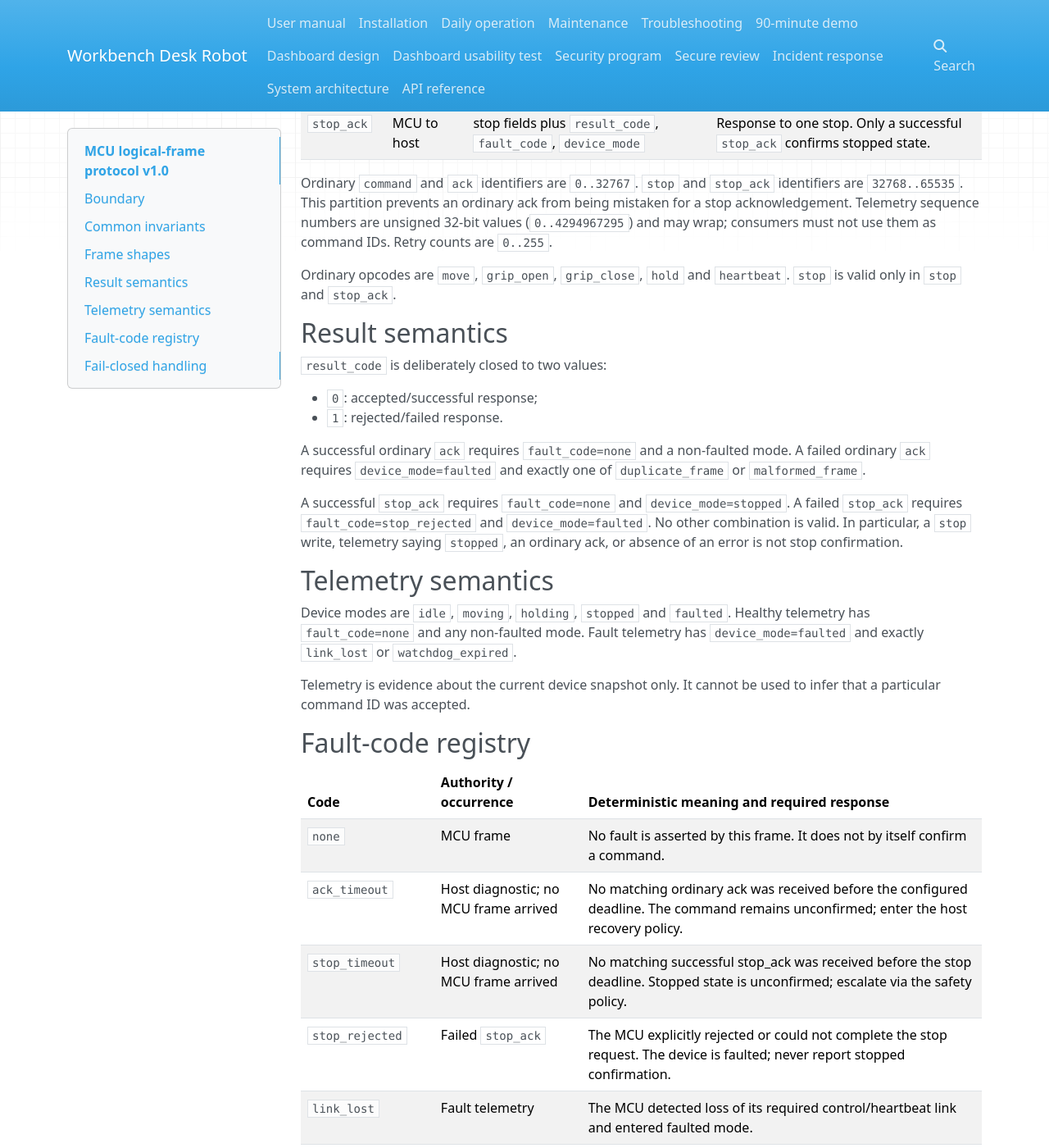
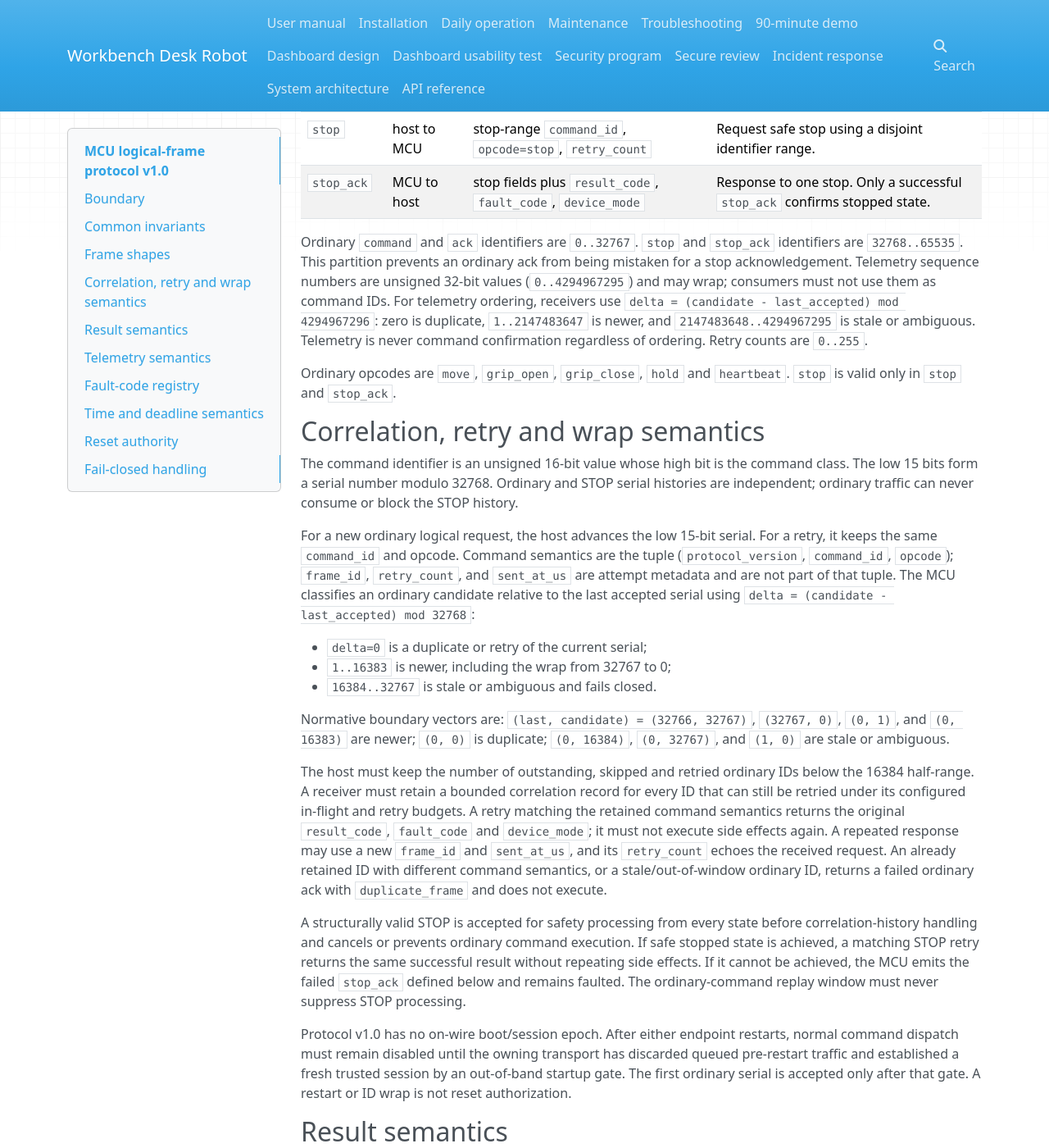
Before and after one commit to Quchaosheng/workbench-desk-robot, an MkDocs documentation site: the page built from docs/architecture/mcu-protocol-v1.md, in a window 1280 px wide and 1400 px high, scrolled down 1181 px. Shown: the whole window at 82% size. Built offline with MkDocs 1.6.1, drawn with Linux system fonts in a browser that asks for light colours; nearby versions of some CDN libraries; some of the changed text lies outside the part shown.

Commit message:
docs(contracts): freeze MCU safety semantics
Refs #44

```diff
--- a/docs/architecture/mcu-protocol-v1.md
+++ b/docs/architecture/mcu-protocol-v1.md
@@ -18,7 +18,9 @@ separate firmware-owned contract and must not be inferred from this JSON shape.
 
 The existing Virtual MCU and C HAL are affected producers/consumers and must be
 updated by their owners before they claim v1.0 wire compatibility. G1 does not
-modify firmware or robot control.
+modify firmware or robot control. The logical semantics in this document are
+the stable input to the C safety state machine (#53), strict frame codec (#54),
+watchdog/STOP timing path (#60), and deduplication implementation (#61).
 
 ## Common invariants
 
@@ -35,10 +37,11 @@ required, out-of-range integers, wall-clock timestamps and unknown enum values
 are invalid. Producers must not emit them. Consumers must reject the complete
 frame without applying a command or changing confirmed state.
 
-`frame_id` is evidence identity. `command_id` is command correlation. A new
-retry keeps the same command semantics and increments `retry_count`; it does not
-turn a write into confirmation. Telemetry has no command correlation and uses
-`sequence_no` instead.
+`frame_id` is evidence identity. `command_id` is command correlation. A
+deliberate retry keeps the same command semantics and `command_id`, increments
+`retry_count`, and uses a new `frame_id` and send timestamp. A link-level copy
+may repeat the same retry count. Neither case turns a write into confirmation.
+Telemetry has no command correlation and uses `sequence_no` instead.
 
 ## Frame shapes
 
@@ -54,10 +57,60 @@ Ordinary `command` and `ack` identifiers are `0..32767`. `stop` and
 `stop_ack` identifiers are `32768..65535`. This partition prevents an ordinary
 ack from being mistaken for a stop acknowledgement. Telemetry sequence numbers
 are unsigned 32-bit values (`0..4294967295`) and may wrap; consumers must not
-use them as command IDs. Retry counts are `0..255`.
+use them as command IDs. For telemetry ordering, receivers use
+`delta = (candidate - last_accepted) mod 4294967296`: zero is duplicate,
+`1..2147483647` is newer, and `2147483648..4294967295` is stale or ambiguous.
+Telemetry is never command confirmation regardless of ordering. Retry counts
+are `0..255`.
 
 Ordinary opcodes are `move`, `grip_open`, `grip_close`, `hold` and `heartbeat`.
 `stop` is valid only in `stop` and `stop_ack`.
+
+## Correlation, retry and wrap semantics
+
+The command identifier is an unsigned 16-bit value whose high bit is the
+command class. The low 15 bits form a serial number modulo 32768. Ordinary and
+STOP serial histories are independent; ordinary traffic can never consume or
+block the STOP history.
+
+For a new ordinary logical request, the host advances the low 15-bit serial.
+For a retry, it keeps the same `command_id` and opcode. Command semantics are
+the tuple (`protocol_version`, `command_id`, `opcode`); `frame_id`,
+`retry_count`, and `sent_at_us` are attempt metadata and are not part of that
+tuple. The MCU classifies an ordinary candidate relative to the last accepted
+serial using
+`delta = (candidate - last_accepted) mod 32768`:
+
+- `delta=0` is a duplicate or retry of the current serial;
+- `1..16383` is newer, including the wrap from 32767 to 0;
+- `16384..32767` is stale or ambiguous and fails closed.
+
+Normative boundary vectors are: `(last, candidate) = (32766, 32767)`,
+`(32767, 0)`, `(0, 1)`, and `(0, 16383)` are newer; `(0, 0)` is duplicate;
+`(0, 16384)`, `(0, 32767)`, and `(1, 0)` are stale or ambiguous.
+
+The host must keep the number of outstanding, skipped and retried ordinary IDs
+below the 16384 half-range. A receiver must retain a bounded correlation record
+for every ID that can still be retried under its configured in-flight and retry
+budgets. A retry matching the retained command semantics returns the original
+`result_code`, `fault_code` and `device_mode`; it must not execute side effects
+again. A repeated response may use a new `frame_id` and `sent_at_us`, and its
+`retry_count` echoes the received request. An already retained ID with different
+command semantics, or a stale/out-of-window ordinary ID, returns a failed
+ordinary ack with `duplicate_frame` and does not execute.
+
+A structurally valid STOP is accepted for safety processing from every state
+before correlation-history handling and cancels or prevents ordinary command
+execution. If safe stopped state is achieved, a matching STOP retry returns the
+same successful result without repeating side effects. If it cannot be
+achieved, the MCU emits the failed `stop_ack` defined below and remains faulted.
+The ordinary-command replay window must never suppress STOP processing.
+
+Protocol v1.0 has no on-wire boot/session epoch. After either endpoint restarts,
+normal command dispatch must remain disabled until the owning transport has
+discarded queued pre-restart traffic and established a fresh trusted session by
+an out-of-band startup gate. The first ordinary serial is accepted only after
+that gate. A restart or ID wrap is not reset authorization.
 
 ## Result semantics
 
@@ -94,7 +147,7 @@ to infer that a particular command ID was accepted.
 | `stop_timeout` | Host diagnostic; no MCU frame arrived | No matching successful stop_ack was received before the stop deadline. Stopped state is unconfirmed; escalate via the safety policy. |
 | `stop_rejected` | Failed `stop_ack` | The MCU explicitly rejected or could not complete the stop request. The device is faulted; never report stopped confirmation. |
 | `link_lost` | Fault telemetry | The MCU detected loss of its required control/heartbeat link and entered faulted mode. |
-| `duplicate_frame` | Failed ordinary `ack` | The ordinary command ID was already observed and was rejected as a duplicate. The receiver must not execute it again. |
+| `duplicate_frame` | Failed ordinary `ack` | The ordinary command ID is stale/out of window or conflicts with retained command semantics. The receiver must not execute it. An exact semantic retry returns the retained original result and is not this fault. |
 | `watchdog_expired` | Fault telemetry | The MCU watchdog deadline expired and the device entered faulted mode. |
 | `malformed_frame` | Failed ordinary `ack` | The MCU parsed enough correlation data to reject an otherwise invalid ordinary frame. No requested action may be assumed. |
 
@@ -102,6 +155,45 @@ to infer that a particular command ID was accepted.
 the frozen fault vocabulary but cannot appear inside a valid MCU-originated
 frame. Consumers synthesize them only after their configured host deadline. The
 deadline values themselves are deployment policy, not part of protocol v1.0.
+
+## Time and deadline semantics
+
+`sent_at_us` is read from the sender's local monotonic clock and is scoped to
+that sender's current boot. It may restart at zero after reboot. Host and MCU
+clock origins are not synchronized, so a consumer must not subtract timestamps
+from different senders or use `sent_at_us` alone as freshness, timeout or replay
+evidence. Receivers record local monotonic arrival time for those decisions.
+
+The host starts an ordinary acknowledgement deadline from its local successful
+transport dispatch and starts the STOP deadline from local STOP dispatch. The
+MCU measures its STOP-response bound from local receipt of a completely valid
+STOP to handing the correlated `stop_ack` to its transport. Transport dispatch
+or queueing is not physical actuation evidence, and the numerical deadline
+values remain controlled implementation constants owned by #55 and #60.
+
+Only a completely valid, serially new ordinary command (including a heartbeat)
+is eligible to refresh the MCU software link watchdog while execution is
+allowed. Malformed, conflicting, duplicate, retry and stale frames do not
+refresh it and therefore cannot keep execution alive indefinitely. STOP is
+processed for safety but does not extend an execution watchdog deadline.
+
+## Reset authority
+
+Protocol v1.0 deliberately does not define a reset frame or reset opcode.
+Ordinary commands, heartbeat, telemetry, STOP, acknowledgement receipt and a
+transport reconnect cannot clear `stopped` or `faulted` state or authorize
+motion.
+
+The platform-independent MCU safety state machine may accept a separate trusted
+reset event only after the live stop/watchdog/fault cause is cleared and the
+owning safety control path has established operator authorization where site
+policy requires it. That control path and its authentication are outside this
+logical-frame protocol; a caller must not derive reset authority solely from any
+v1.0 frame. An accepted reset enters `idle`, never an executing mode, and any
+later motion requires a new ordinary command. Power cycling starts a new
+non-executing session and does not restore pending motion. Adding an on-wire
+reset operation requires a new protocol version and the interface-owner
+approval process.
 
 ## Fail-closed handling
 
--- a/docs/task_packets/g1-mcu-protocol.json
+++ b/docs/task_packets/g1-mcu-protocol.json
@@ -1,7 +1,7 @@
 {
   "issue": 44,
   "human_owner": "TH3478",
-  "objective": "Freeze the versioned MCU logical-frame contract, telemetry semantics and fault-code meanings without claiming that the binary CAN payload encoding or physical hardware behavior has been validated.",
+  "objective": "Freeze the versioned MCU logical-frame contract, telemetry semantics, fault-code meanings, correlation/timing behavior and reset authority without claiming that the binary CAN payload encoding or physical hardware behavior has been validated.",
   "allowed_paths": [
     "docs/architecture/mcu-protocol-v1.md",
     "docs/task_packets/g1-mcu-protocol.json",
@@ -28,6 +28,9 @@
     "protocol version 1.0 defines command, ack, telemetry, stop and stop_ack as disjoint fail-closed frame shapes",
     "ordinary command and ack identifiers occupy 0 through 32767 while stop and stop_ack identifiers occupy 32768 through 65535",
     "every fault code has one deterministic documented meaning and successful acknowledgements cannot carry a fault",
+    "15-bit command serial wrap, exact retry behavior and stale/conflicting duplicate rejection are deterministic",
+    "sender-local monotonic timestamps are not treated as cross-device freshness evidence and invalid or duplicate traffic cannot feed the link watchdog",
+    "protocol version 1.0 exposes no reset frame and no protocol frame can grant reset authority",
     "unknown fields, unknown enum values, clock/timestamp mismatches and frame-kind field ambiguity are rejected",
     "the JSON Schema and exported Pydantic McuFrame model accept and reject the same contract test corpus",
     "the committed stop_ack example validates through JSON Schema and Pydantic",
```
Also changed, not shown: 1 other file.
